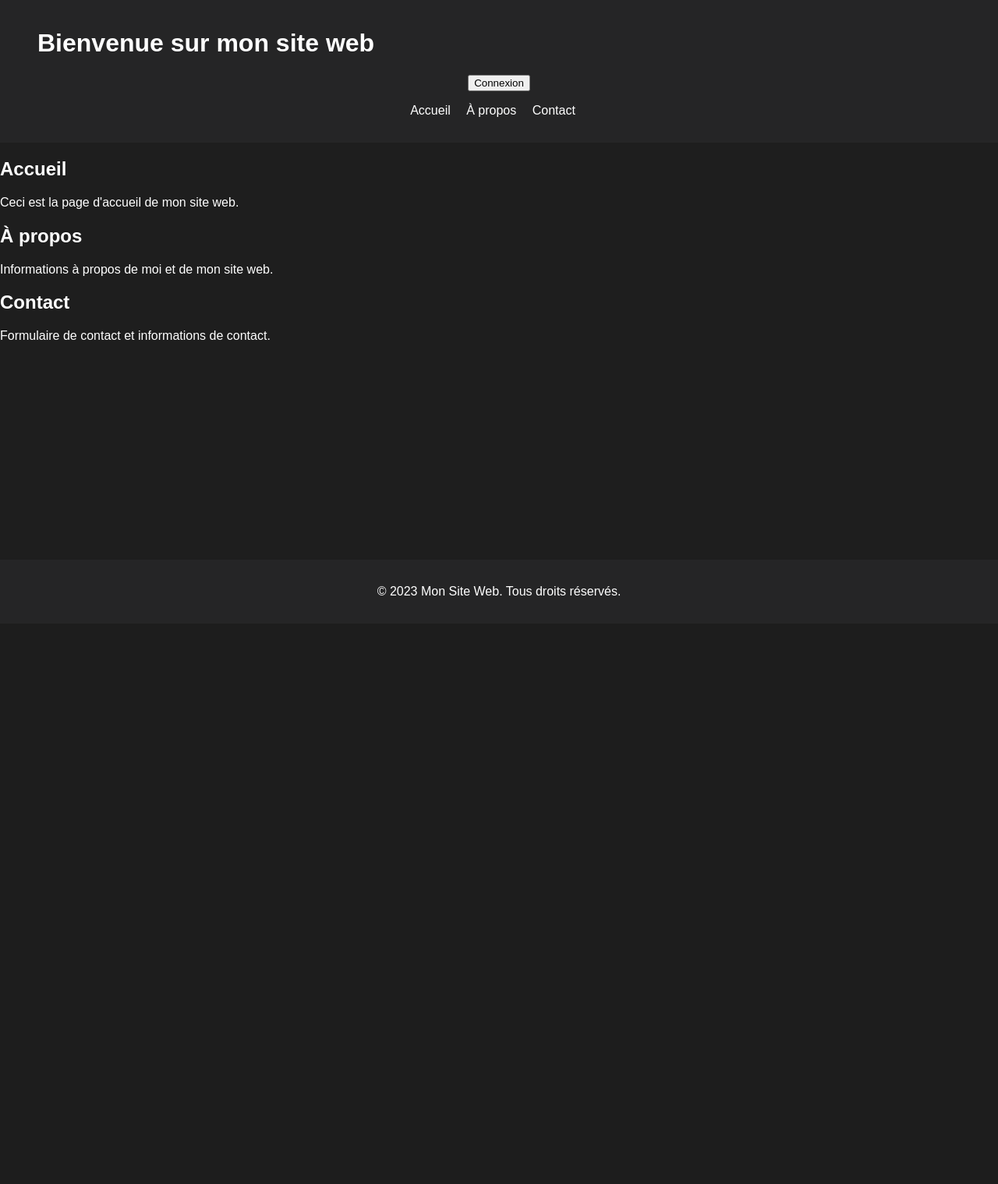
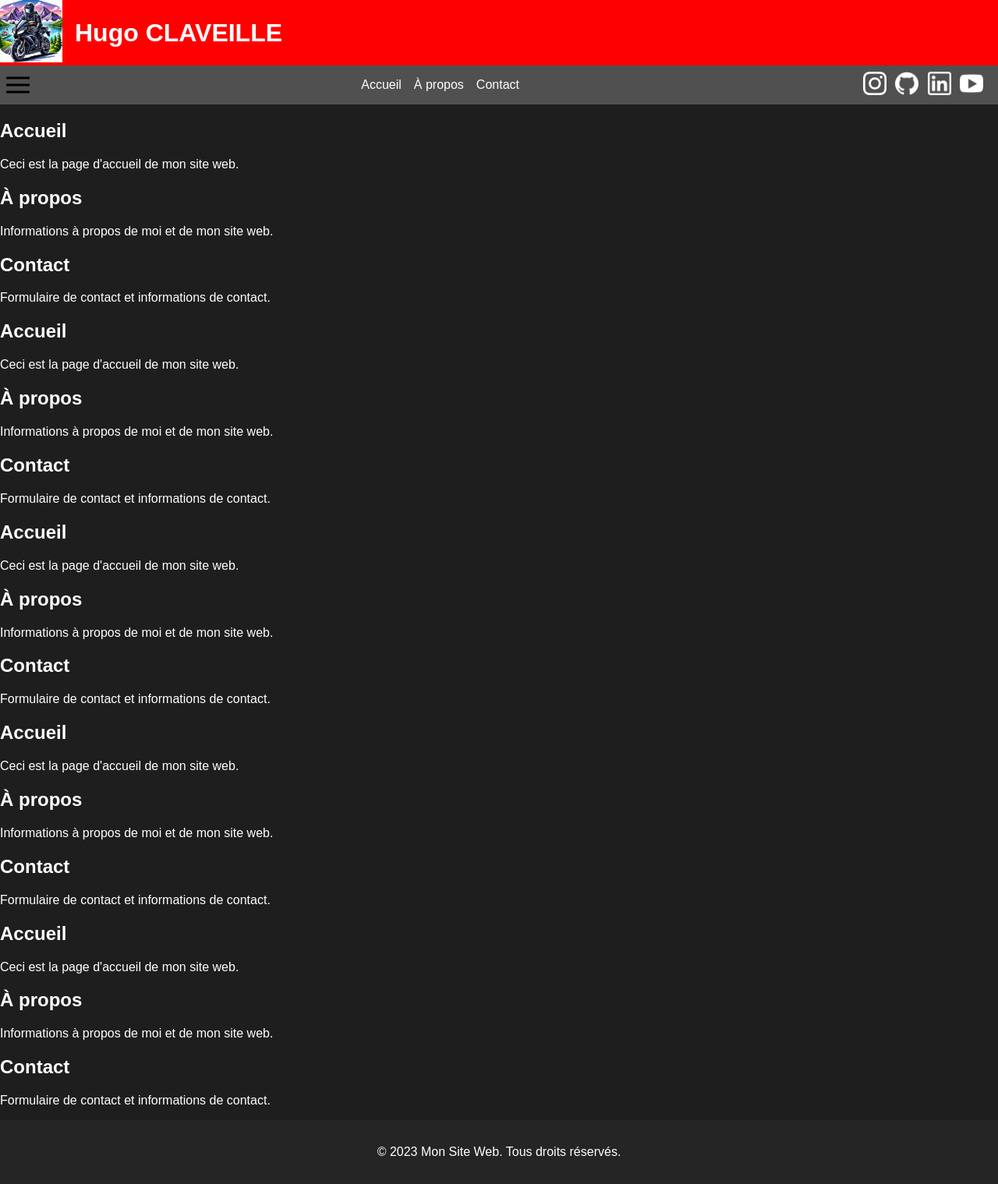
Before and after one commit to ClaveilleH/SitePerso, a PHP site: page / in a window 1280 px wide. Shown: the whole page at 78% size. Before the commit the page ends 764 px from the top, so only its background shows below. Run offline with PHP 8.4, Linux system fonts and the light colour scheme; some libraries are stand-ins or nearby versions.

Commit message:
plein de choses

```diff
--- a/index.html
+++ b/index.html
@@ -5,21 +5,117 @@
     <meta name="viewport" content="width=device-width, initial-scale=1.0">
     <title>Mon Site Web</title>
     <link rel="stylesheet" href="styles.css">
+    <script src="https://cdnjs.cloudflare.com/ajax/libs/bodymovin/5.7.6/lottie.min.js"></script>
 </head>
 <body>
     <header>
-        <h1>Bienvenue sur mon site web</h1>
-        <button id="login-button">Connexion</button>
-
-        <nav>
-            <ul>
+        <div class="header-content">
+            <a href="#navbar">
+                <img id="logo" src="logo.png" alt="Logo de mon site web">
+            </a>
+            <!-- <img id="logo" src="logo.png" alt="Logo de mon site web"> -->
+            <h1>Hugo CLAVEILLE</h1>
+            <!-- <button id="login-button">Connexion</button> -->
+        </div>
+    </header>
+    <nav id="navbar">
+        <div class="nav-content">
+            <div id="lottie-logo" ></div>
+            <div id="side-menu">
+                <div id="side-menu-bar"></div>
+                <div id="side-menu-bar"></div>
+                <div id="side-menu-bar"></div>
+            </div>
+            <ul class="nav-list">
                 <li><a href="#home">Accueil</a></li>
                 <li><a href="#about">À propos</a></li>
                 <li><a href="#contact">Contact</a></li>
             </ul>
-        </nav>
-    </header>
+
+            <div class="nav-images">
+                <a href="https://www.instagram.com/hugo.claveille/">
+                    <img id="redirect-menu-icon" src="insta.png" alt="Vers mon compte Instagram" >
+                </a>
+                <a href="https://github.com/ClaveilleH">
+                    <img id="redirect-menu-icon" src="github.png" alt="Vers mon compte GitHub" >
+                </a>
+                <a href="https://www.linkedin.com/in/claveille/">
+                    <img id="redirect-menu-icon" src="linkedin.png" alt="Vers mon compte Linkedin" >
+                </a>
+                <a href="https://www.instagram.com/hugo.claveille/">
+                    <img id="redirect-menu-icon" src="youtube.png" alt="Vers mon compte Youtube" >
+                </a>
+
+                <!-- <a href="https://www.instagram.com/hugo.claveille/">
+                    <img id="redirect-menu-icon" src="youtube.png" alt="Vers mon compte Instagram" >
+                </a>
+                <a href="https://www.instagram.com/hugo.claveille/">
+                    <img id="redirect-menu-icon" src="youtube.png" alt="Vers mon compte Instagram" >
+                </a>
+                <a href="https://www.instagram.com/hugo.claveille/">
+                    <img id="redirect-menu-icon" src="youtube.png" alt="Vers mon compte Instagram" >
+                </a>
+                <a href="https://www.instagram.com/hugo.claveille/">
+                    <img id="redirect-menu-icon" src="youtube.png" alt="Vers mon compte Instagram" >
+                </a>
+                <a href="https://www.instagram.com/hugo.claveille/">
+                    <img id="redirect-menu-icon" src="youtube.png" alt="Vers mon compte Instagram" >
+                </a>
+                <a href="https://www.instagram.com/hugo.claveille/">
+                    <img id="redirect-menu-icon" src="youtube.png" alt="Vers mon compte Instagram" >
+                </a> -->
+            </div>
+        </div>
+    </nav>
     <main>
+        <section id="home">
+            <h2>Accueil</h2>
+            <p>Ceci est la page d'accueil de mon site web.</p>
+        </section>
+        <section id="about">
+            <h2>À propos</h2>
+            <p>Informations à propos de moi et de mon site web.</p>
+        </section>
+        <section id="contact">
+            <h2>Contact</h2>
+            <p>Formulaire de contact et informations de contact.</p>
+        </section>
+        <section id="home">
+            <h2>Accueil</h2>
+            <p>Ceci est la page d'accueil de mon site web.</p>
+        </section>
+        <section id="about">
+            <h2>À propos</h2>
+            <p>Informations à propos de moi et de mon site web.</p>
+        </section>
+        <section id="contact">
+            <h2>Contact</h2>
+            <p>Formulaire de contact et informations de contact.</p>
+        </section>
+        <section id="home">
+            <h2>Accueil</h2>
+            <p>Ceci est la page d'accueil de mon site web.</p>
+        </section>
+        <section id="about">
+            <h2>À propos</h2>
+            <p>Informations à propos de moi et de mon site web.</p>
+        </section>
+        <section id="contact">
+            <h2>Contact</h2>
+            <p>Formulaire de contact et informations de contact.</p>
+        </section>
+        <section id="home">
+            <h2>Accueil</h2>
+            <p>Ceci est la page d'accueil de mon site web.</p>
+        </section>
+        <section id="about">
+            <h2>À propos</h2>
+            <p>Informations à propos de moi et de mon site web.</p>
+        </section>
+        <section id="contact">
+            <h2>Contact</h2>
+            <p>Formulaire de contact et informations de contact.</p>
+        </section>
         <section id="home">
             <h2>Accueil</h2>
             <p>Ceci est la page d'accueil de mon site web.</p>
@@ -36,5 +132,6 @@
     <footer>
         <p>&copy; 2023 Mon Site Web. Tous droits réservés.</p>
     </footer>
+    <script src="script.js"></script>
 </body>
 </html>
--- a/styles.css
+++ b/styles.css
@@ -6,13 +6,7 @@ html, body {
 body {
     display: flex;
     flex-direction: column;
-}
 
-main {
-    flex: 1;
-}
-
-body {
     background-color: #1e1e1e; /* Couleur de fond par défaut de VS Code */
     color: #ffffff; /* Couleur du texte pour un bon contraste */
     font-family: Arial, sans-serif;
@@ -20,20 +14,90 @@ body {
     padding: 0;
 }
 
-header, footer {
-    background-color: #252526; /* Couleur légèrement différente pour le header et le footer */
+main {
+    flex: 1;
+}
+
+header, footer, nav {
+    background-color: #252526;
+    /* Couleur légèrement différente pour le header et le footer */
     padding: 1em;
     text-align: center;
 }
 
-header h1{
+header {
+    display: flex;
+    flex-direction: line;
+    align-items: center;
+    background-color: #ff0000;
+    /* Couleur légèrement différente pour le header et le footer */
+    padding: 0em;
+    text-align: center;
+}
+
+.header-content {
+    display: flex;
+    align-items: center;
+    justify-content: center;
+    margin-bottom: 0em;
+}
+
+nav {
+    position: sticky;
+    top: 0px;
+    padding: 0.5em;
+    background-color: #505050;
+    align-items: center;
+    /* display: flex; */
+    /* width: 100%; */
+    /* margin: 0; */
+    /* z-index: 1000;  */
+}
+
+.nav-content {
+    display: flex;
+    align-items: center;
+    justify-content: space-between;
+    width: 100%;
+}
+
+
+.nav-list {
+    list-style-type: none;
+    padding: 0;
+    margin: 0 auto;
+    display: flex;
+    justify-content: center;
+    flex: 1;
+}
+
+#side-menu {
+    display: none;
+}
+
+.nav-images {
+    display: flex;
+    align-items: center;
+}
+
+.nav-images a {
+    margin-right: 0.7em;
+}
+
+
+h1{
     text-align: left;
-    margin-left: 1em;
+    margin: 0;
 }
+
 
 nav ul {
     list-style-type: none;
     padding: 0;
+    margin: 0;
+    display: flex;
+    justify-content: center;
+    flex: 1;
 }
 
 nav ul li {
@@ -49,3 +113,15 @@ nav ul li a {
 nav ul li a:hover {
     text-decoration: underline;
 }
+
+#logo {
+    width: 80px;
+    height: 80px;
+    margin-right: 1em;
+}
+
+#redirect-menu-icon, #lottie-logo {
+    width: 30px;
+    height: 30px;
+    /* margin-right: 0.7em; */
+}
```
Also changed, not shown: icons8-menu.json (added, +1 -0 lines), script.js (added, +36 -0 lines), github.png (added), insta.png (added), linkedin.png (added), logo.png (added), youtube.png (added).
